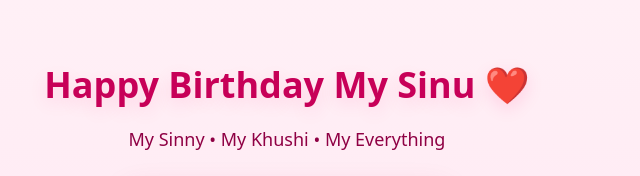
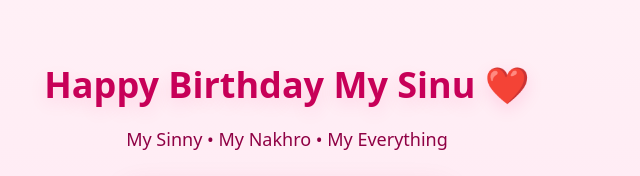
Before and after one commit to nitinsharma15107-source/Birthday, a plain HTML site: page index.html in a window 1280 px wide. Both pictures are taken after a click on the button "Start Your Surprise". Shown: the top 176 px of the page, 353-993 px from the left. Drawn offline with Linux system fonts and the light colour scheme; files whose address does not match are found by name.

Commit message:
Update index.html

```diff
--- a/index.html
+++ b/index.html
@@ -126,7 +126,7 @@
 <div id="birthday-screen" class="screen" style="display:none">
   <div style="display:flex;flex-direction:column;align-items:center;gap:10px">
     <div class="wish">Happy Birthday My Sinu ❤️</div>
-    <div class="subtitle">My Sinny • My Khushi • My Everything</div>
+    <div class="subtitle">My Sinny • My Nakhro • My Everything</div>
 
     <!-- slideshow -->
     <div class="slideshow" id="slideshow" aria-hidden="false">
```
